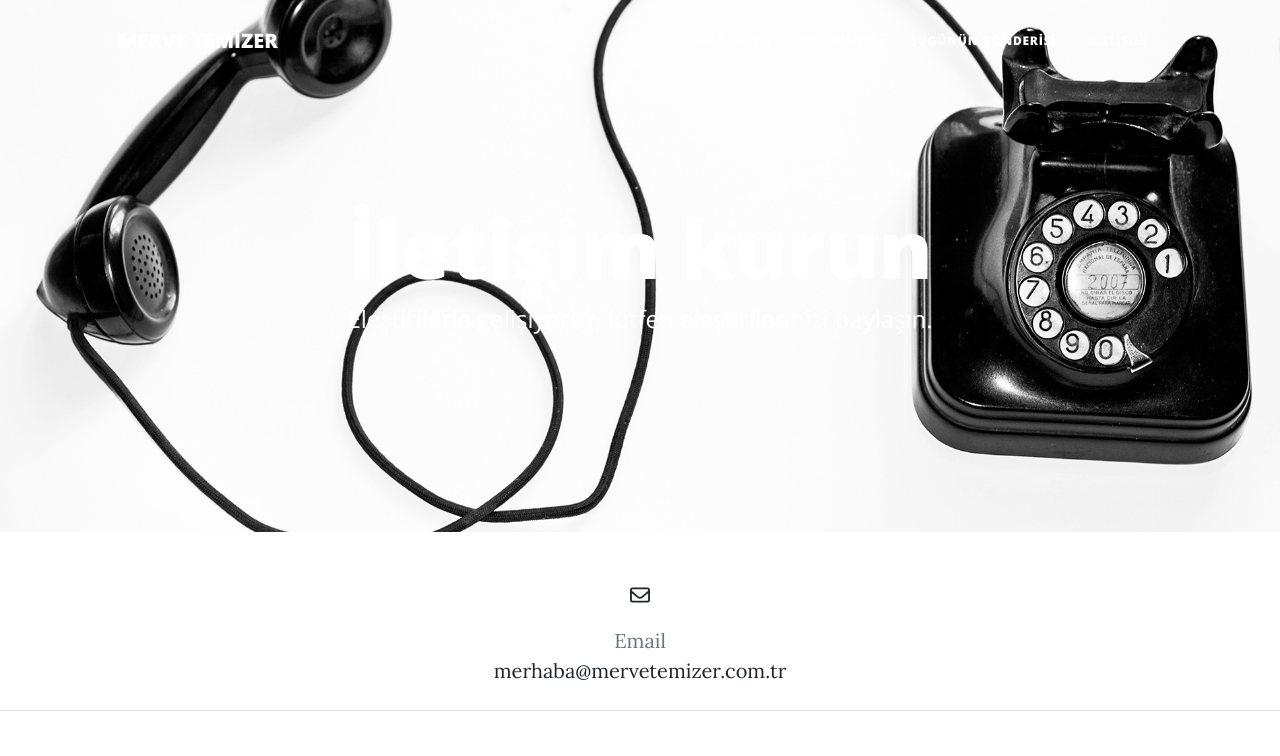
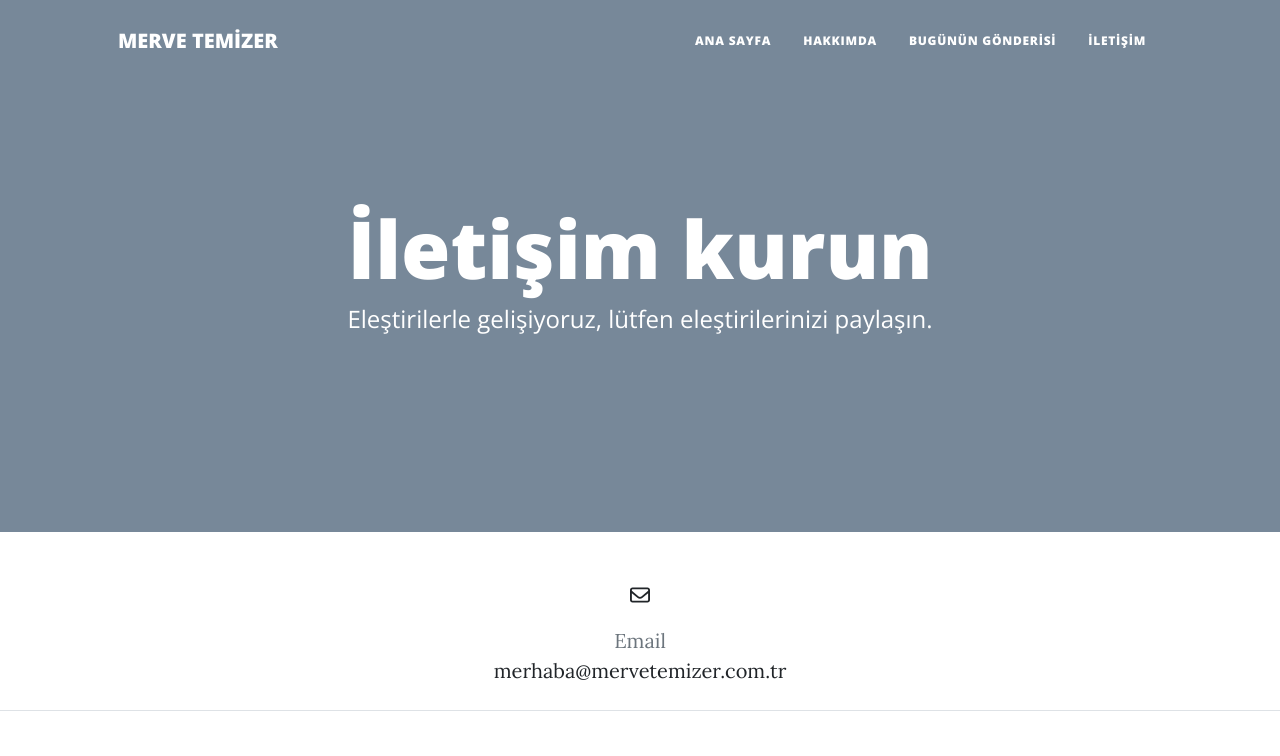
Before and after one commit to mervetemizer41/blog.mervetemizer.com.tr, a plain HTML site: page contact.html in a window 1280 px wide. Shown: the top 756 px of the page. Drawn offline with nearby package versions, Linux system fonts and the light colour scheme.

Commit message:
Changed contact color

```diff
--- a/contact.html
+++ b/contact.html
@@ -36,7 +36,7 @@
             </div>
         </nav>
         <!-- Page Header-->
-    <header class="masthead" style="background-image: url('assets/img/contact-bg.jpg')">
+    <header class="masthead" style="background-color:#778899">
             <div class="container position-relative px-4 px-lg-5">
                 <div class="row gx-4 gx-lg-5 justify-content-center">
                     <div class="col-md-10 col-lg-8 col-xl-7">
```
